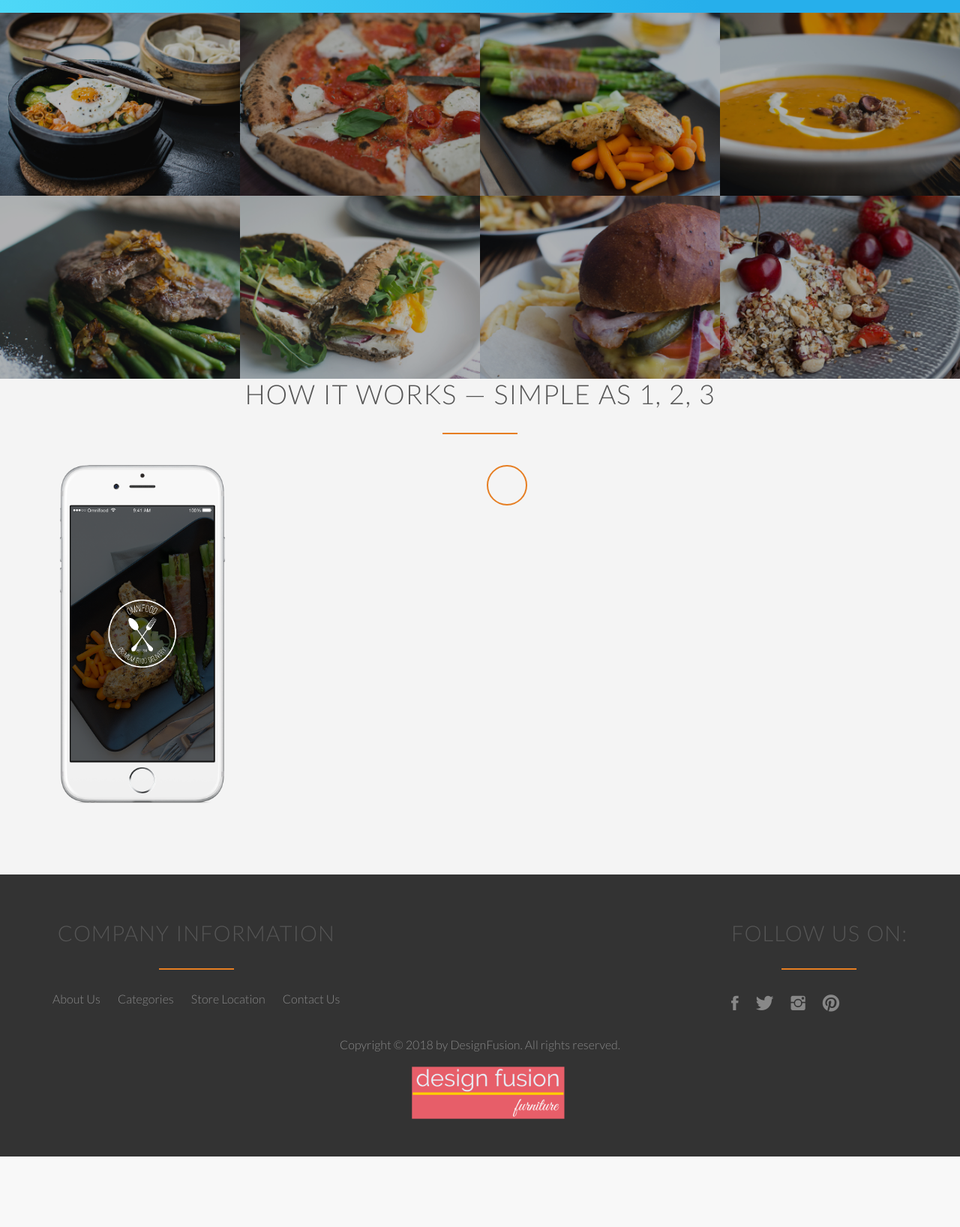
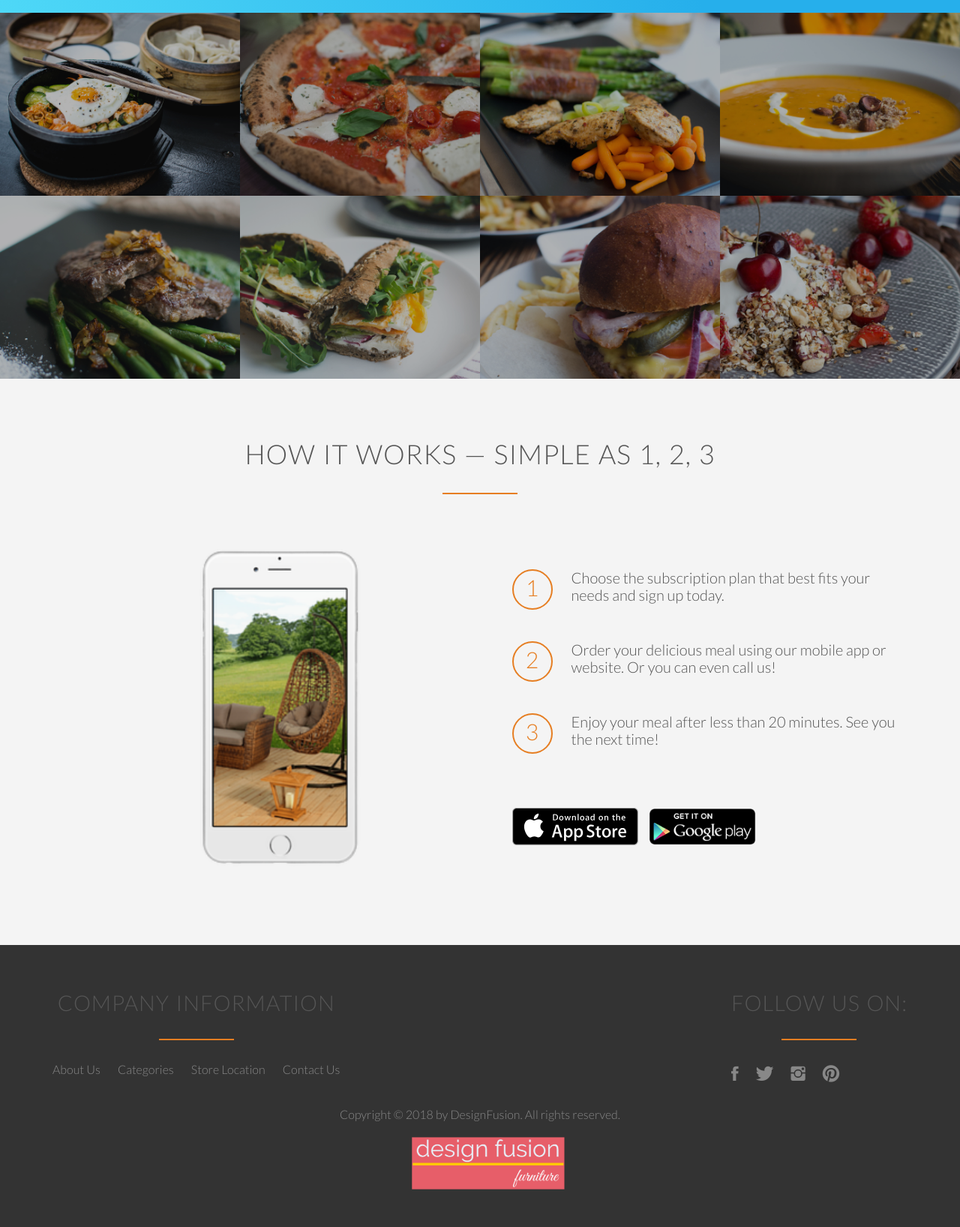
Before and after one commit to reviter/csp2, a PHP site: page / in a window 1280 px wide. Shown: the part 1755-3391 px from the top of the page at 75% size. Before the commit the page ends 3297 px from the top, so only its background shows below. Run offline with PHP 8.4, Linux system fonts and the light colour scheme; some web fonts are replaced.

Commit message:
Changes made in Capstone 2

```diff
--- a/index.html
+++ b/index.html
@@ -1,10 +1,13 @@
 <!DOCTYPE html>
 <html lang="en">
     <head>
+        <meta name="viewport" content="width=device-width, initial-scale=1.0">
+
         <link rel="stylesheet" type="text/css" href="vendors/css/normalize.css">
         <link rel="stylesheet" type="text/css" href="vendors/css/Grid.css">
         <link rel="stylesheet" type="text/css" href="vendors/css/ionicons.min.css">
         <link rel="stylesheet" type="text/css" href="resources/css/style.css">
+        <link rel="stylesheet" type="text/css" href="resources/css/queries.css">
         <link href="https://fonts.googleapis.com/css?family=Lato:100,300,300i,400" rel="stylesheet" type="text/css">
         <title>Design Fusion</title>
     </head>
@@ -75,7 +78,7 @@
        </section>
 
        <section class="section-meals">
-            <ul class="meals-showcase">
+            <ul class="meals-showcase clearfix">
                 <li>
                     <figure class="meal-photo">
                         <img src="resources/img/1.jpg" alt="Korean bibimbap with egg and vegetables">
@@ -97,7 +100,7 @@
                     </figure>
                 </li>
             </ul>
-            <ul class="meals-showcase">
+            <ul class="meals-showcase clearfix">
                 <li>
                     <figure class="meal-photo">
                         <img src="resources/img/5.jpg" alt="Paleo beef steak with vegetables">
@@ -126,13 +129,25 @@
                 <h2>How it works &mdash; Simple as 1, 2, 3</h2>
            </div>
            <div class="row">
-                <div class="col span-1-of-2">
+                <div class="col span-1-of-2 steps-box">
                     <img src="resources/img/app-iPhone.png" alt="Omnifood app on iPhone" class="app-screen">
                 </div>
-                <div class="col span-1-of-2">
+                <div class="col span-1-of-2 steps-box">
                     <div class="works-step">
-                        <div></div>
+                        <div>1</div>
+                        <p>Choose the subscription plan that best fits your needs and sign up today.</p>
                     </div>
+                    <div class="works-step">
+                        <div>2</div>
+                        <p>Order your delicious meal using our mobile app or website. Or you can even call us!</p>
+                    </div>
+                    <div class="works-step">
+                        <div>3</div>
+                        <p>Enjoy your meal after less than 20 minutes. See you the next time!</p>
+                    </div>
+
+                    <a href="#" class="btn-app"><img src="resources/img/download-app.svg" alt="App Store Button"></a>
+                    <a href="#" class="btn-app"><img src="resources/img/download-app-android.png" alt="Play Store Button"></a>
                 </div>
            </div>
        </section>
@@ -167,11 +182,79 @@
     </body>
 </html>
 
-<!-- Section 3: How it works
-Title: How it works - Simple as 1, 2, 3
+<!-- Section 4: Cities
+Title: We're currently in these cities
 
-1.	Choose the subscription plan that best fits your needs and sign up today.
-2.	Order your delicious meal using our mobile app or website. Or you can even call us!
-3.	Enjoy your meal after less than 20 minutes. See you the next time!
+Lisbon
+1600+ happy eaters
+60+ top chefs
+@omnifood_lx
 
+San Francisco
+3700+ happy eaters
+160+ top chefs
+@omnifood_sf
+
+Berlin
+2300+ happy eaters
+110+ top chefs
+@omnifood_berlin
+
+London
+1200+ happy eaters
+50+ top chefs
+@omnifood_london
+
+
+
+
+Section 5: Customer testimonials
+Title: Our customers can't live without us
+
+Omnifood is just awesome! I just launched a startup which leaves me with no time for cooking, so Omnifood is a life-saver. Now that I got used to it, I couldn't live without my daily meals!
+(Alberto Duncan)
+
+Inexpensive, healthy and great-tasting meals, delivered right to my home. We have lots of food delivery here in Lisbon, but no one comes even close to Omifood. Me and my family are so in love!
+(Joana Silva)
+
+I was looking for a quick and easy food delivery service in San Franciso. I tried a lot of them and ended up with Omnifood. Best food delivery service in the Bay Area. Keep up the great work!
+(Milton Chapman)
+
+
+
+Section 6: Sign up and pricing plans
+Title: Start eating healthy today
+
+Plan 1: Premium
+399$ per month
+That’s only 13.30$ per meal
+1 meal every day
+Order 24/7
+Access to newest creations
+Free delivery
+
+
+Plan 2: Pro
+149$ per month
+That’s only 14.90$ per meal
+1 meal 10 days/month
+Order 24/7
+Access to newest creations
+Free delivery
+
+
+Plan 3: Starter
+19$ per meal
+1 meal
+Order from 8 am to 12 pm
+Free delivery
+Section 7: Contact form
+Title: We're happy to hear from you
+
+Fields to include:
+Name
+Email
+How did you find us?
+Newsletter
+Drop us a line
  -->
--- a/resources/css/queries.css
+++ b/resources/css/queries.css
@@ -24,7 +24,7 @@
     .works-steps { margin-bottom: 40px; }
     .works-step:last-of-type { margin-bottom: 60px; }
 
-    .app-screen { width: 50%; }
+    .app-screen { width: 100%; }
 
     .icon-small {
         width: 17px;
@@ -95,7 +95,7 @@
         margin-left: 0%;
     }
 
-    .app-screen { width: 40%; }
+    .app-screen { width: 60%; }
     .steps-box:first-child { text-align: center; }
 
     .works-step div {
--- a/resources/css/style.css
+++ b/resources/css/style.css
@@ -376,7 +376,7 @@ header {
 }
 
 .app-screen {
-    width: 40%;
+    width: 115%;
 }
 
 .works-step {
```
Also changed, not shown: resources/img/app-iPhone.png, resources/img/app-iPhone1.png (added).
